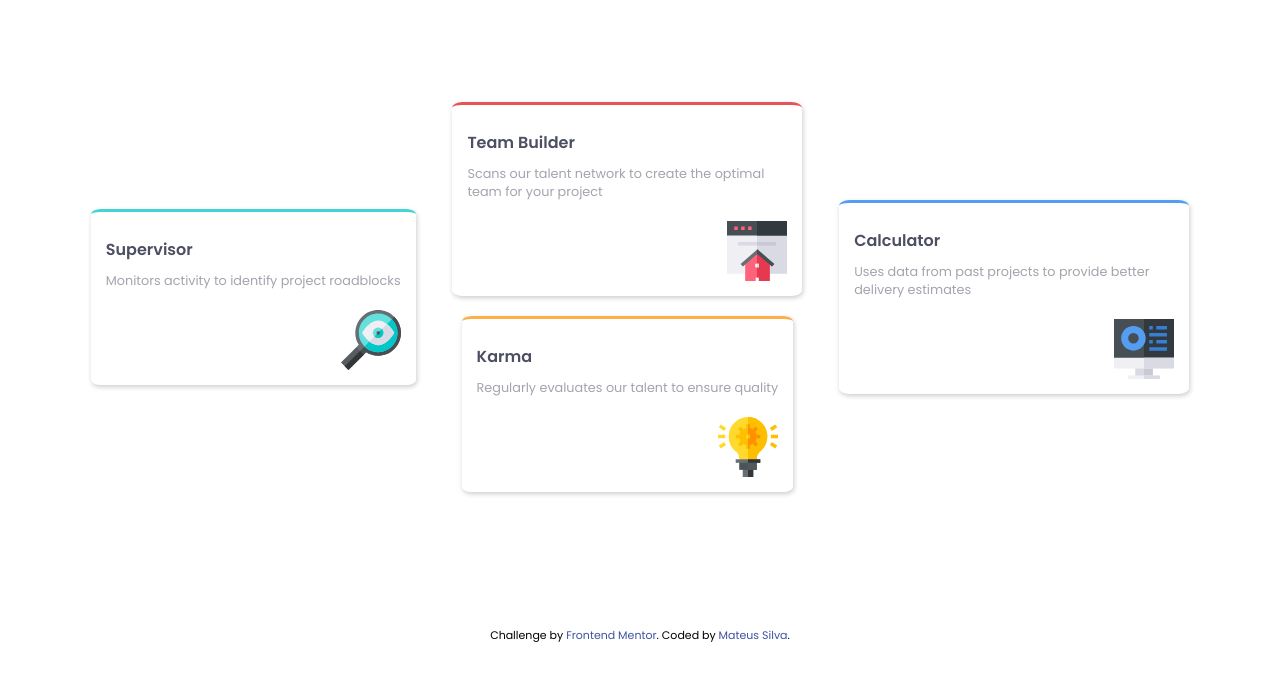
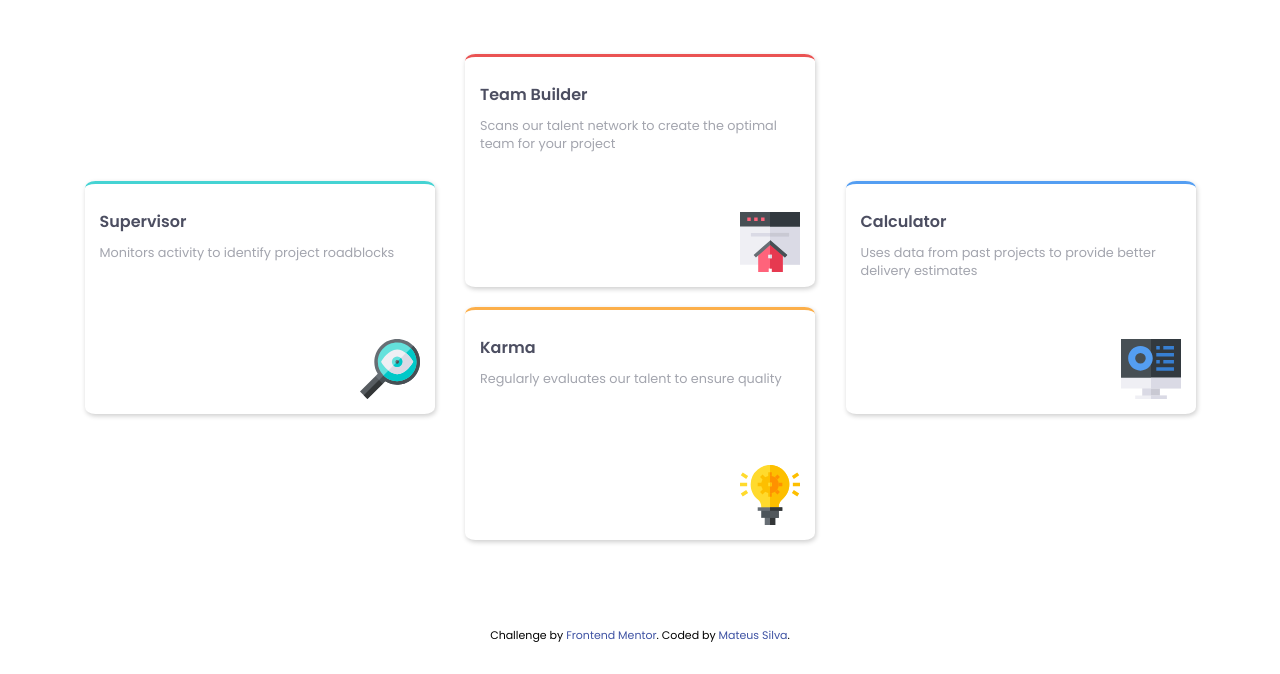
Before and after one commit to silva-mateus/four-card-feature-section, a plain HTML site: page index.html in a window 1280 px wide. Shown: the part 126-800 px from the top of the page. Drawn offline with Linux system fonts and the light colour scheme.

Commit message:
Update styles.css
ajustes no tamanho dos cards

```diff
--- a/styles.css
+++ b/styles.css
@@ -169,15 +169,8 @@ a:active {
   }
 
   .content .card {
-    width: auto;
-    max-width: 25vw;
-
+    width: 25vw;
+    height: 25vh;
   }
 
 }
-
-@media (max-height: 600){
-  body {
-
-  }
-}
```
